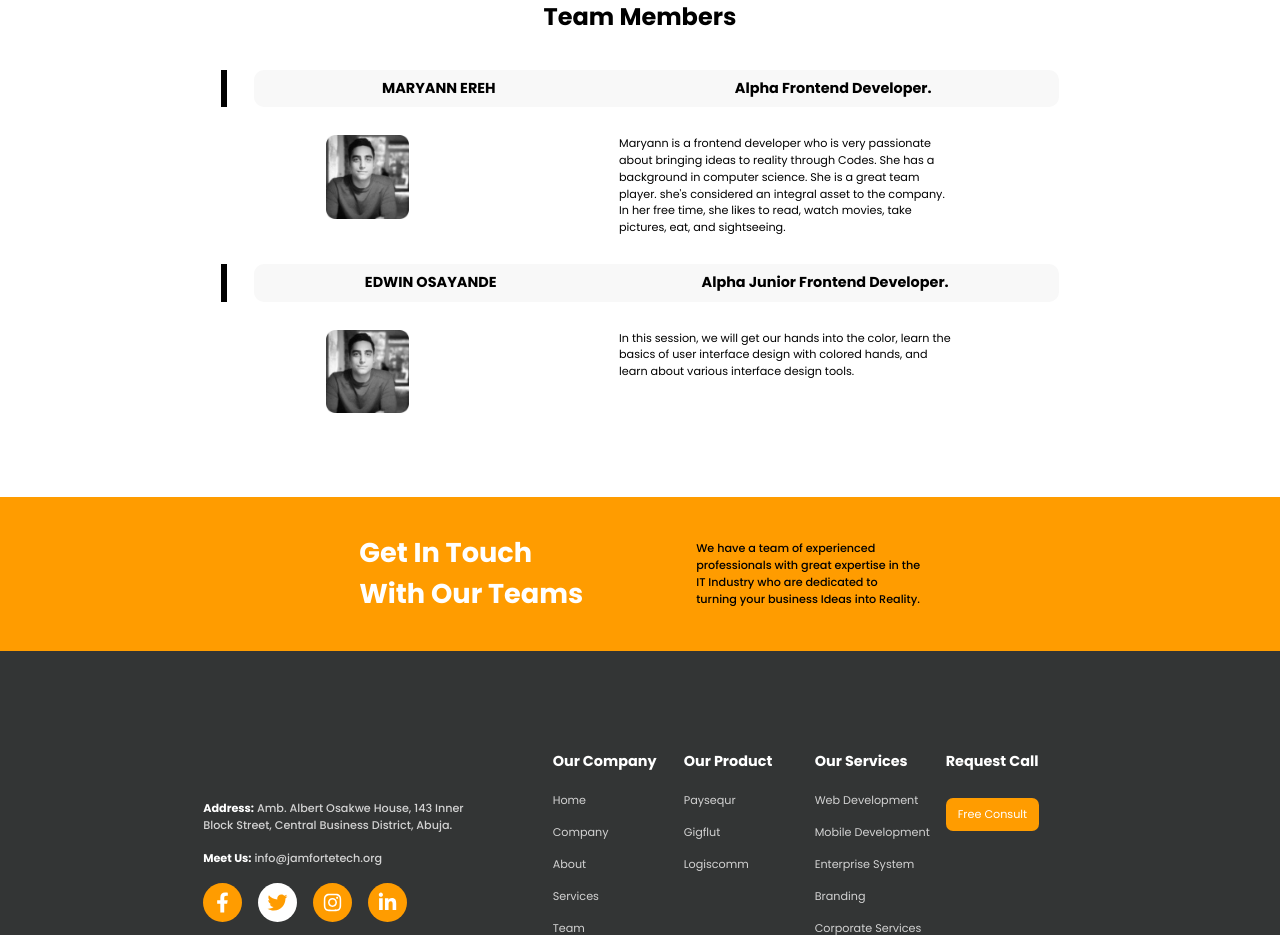
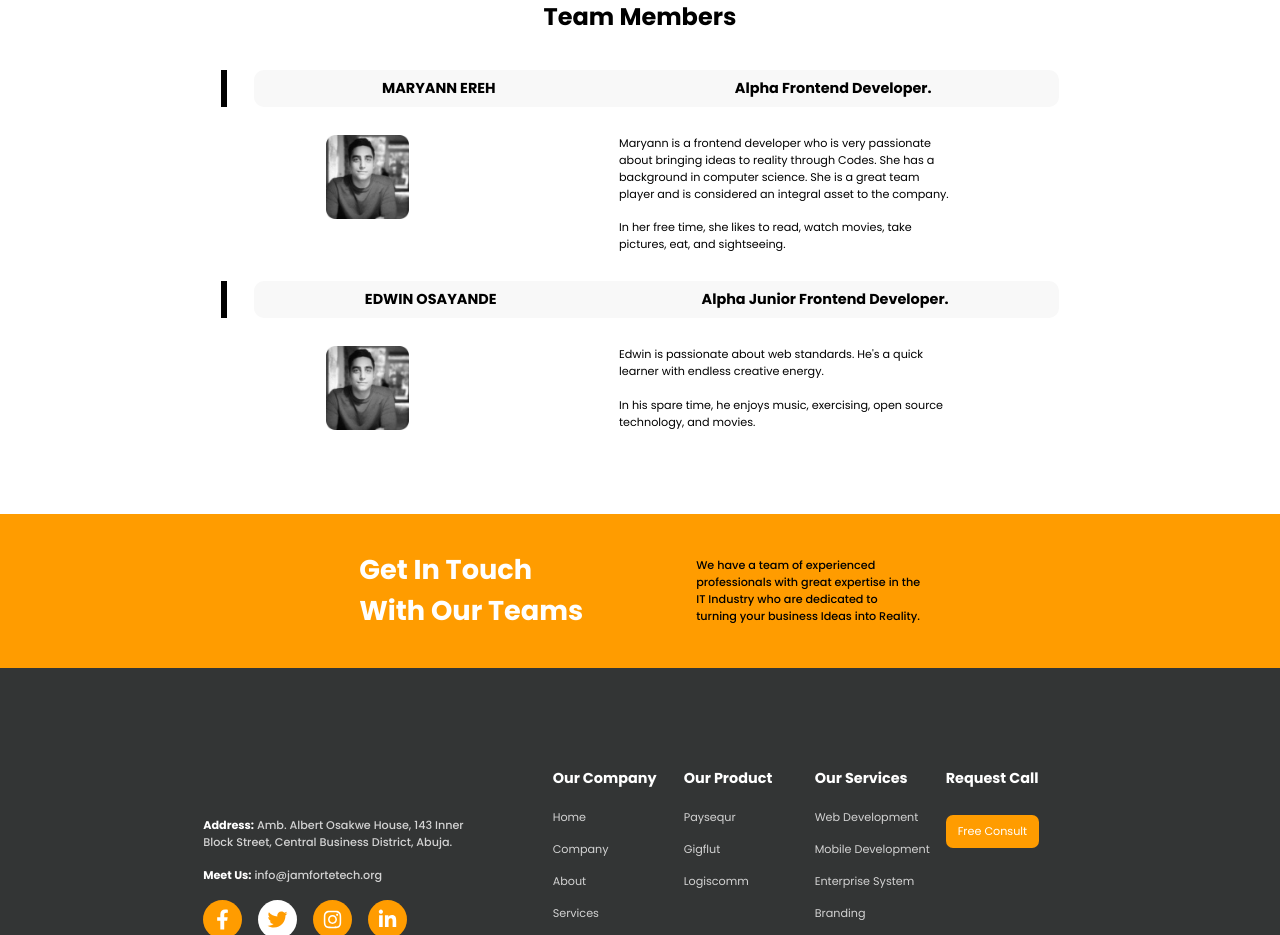
Before and after one commit to Erehmaryann/Erehmaryann.github.io, a React (Create React App) app: page /team in a window 1280 px wide. Shown: the part 1060-1995 px from the top of the page. Built offline with nearby package versions, Linux system fonts and the light colour scheme.

Commit message:
edwin bio

```diff
--- a/src/pages/team/team-members.tsx
+++ b/src/pages/team/team-members.tsx
@@ -50,9 +50,12 @@ function TeamMembers() {
           <p className="text-[0.7rem] md:w-[40%] sm:pt-4 md:pt-0">
             Maryann is a frontend developer who is very passionate about
             bringing ideas to reality through Codes. She has a background in
-            computer science. She is a great team player. she's considered an
-            integral asset to the company. In her free time, she likes to read,
-            watch movies, take pictures, eat, and sightseeing.
+            computer science. She is a great team player and is considered an
+            integral asset to the company.
+            <br />
+            <br />
+            In her free time, she likes to read, watch movies, take pictures,
+            eat, and sightseeing.
           </p>
         </div>
       </motion.div>
@@ -84,9 +87,12 @@ function TeamMembers() {
             />
           </div>
           <p className="text-[0.7rem] md:w-[40%] sm:pt-4 md:pt-0">
-            In this session, we will get our hands into the color, learn the
-            basics of user interface design with colored hands, and learn about
-            various interface design tools.
+            Edwin is passionate about web standards. He's a quick learner with
+            endless creative energy.
+            <br />
+            <br />
+            In his spare time, he enjoys music, exercising, open source
+            technology, and movies.
           </p>
         </div>
       </motion.div>
```
